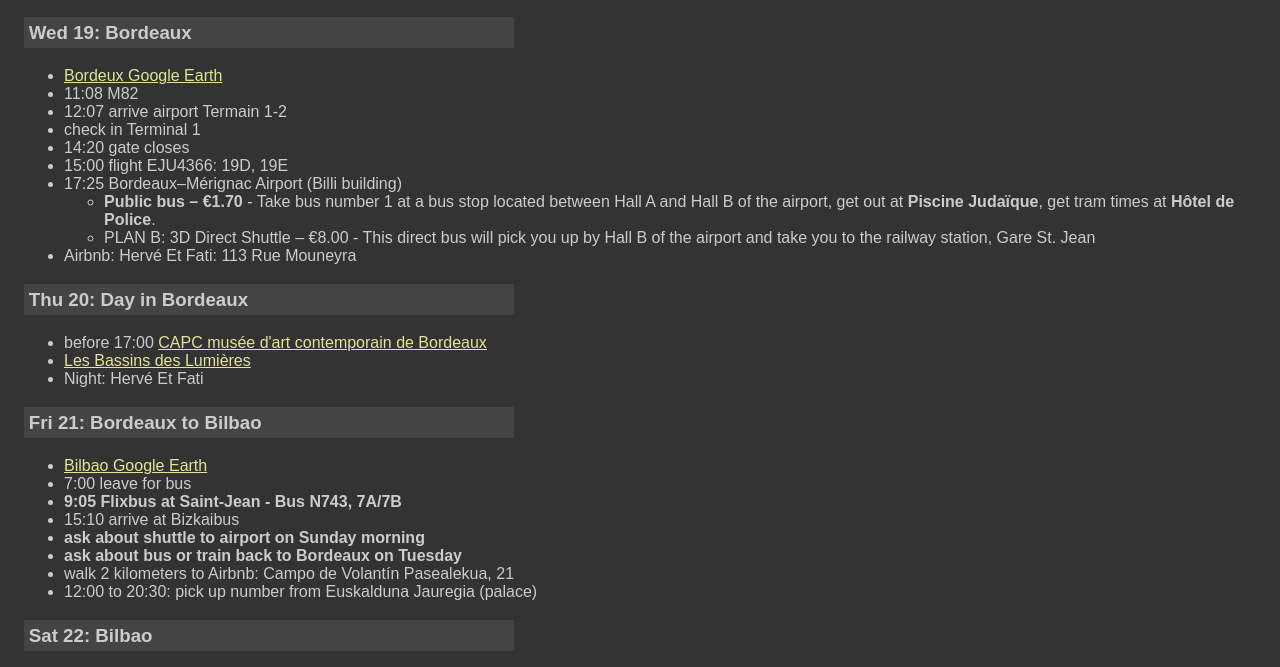
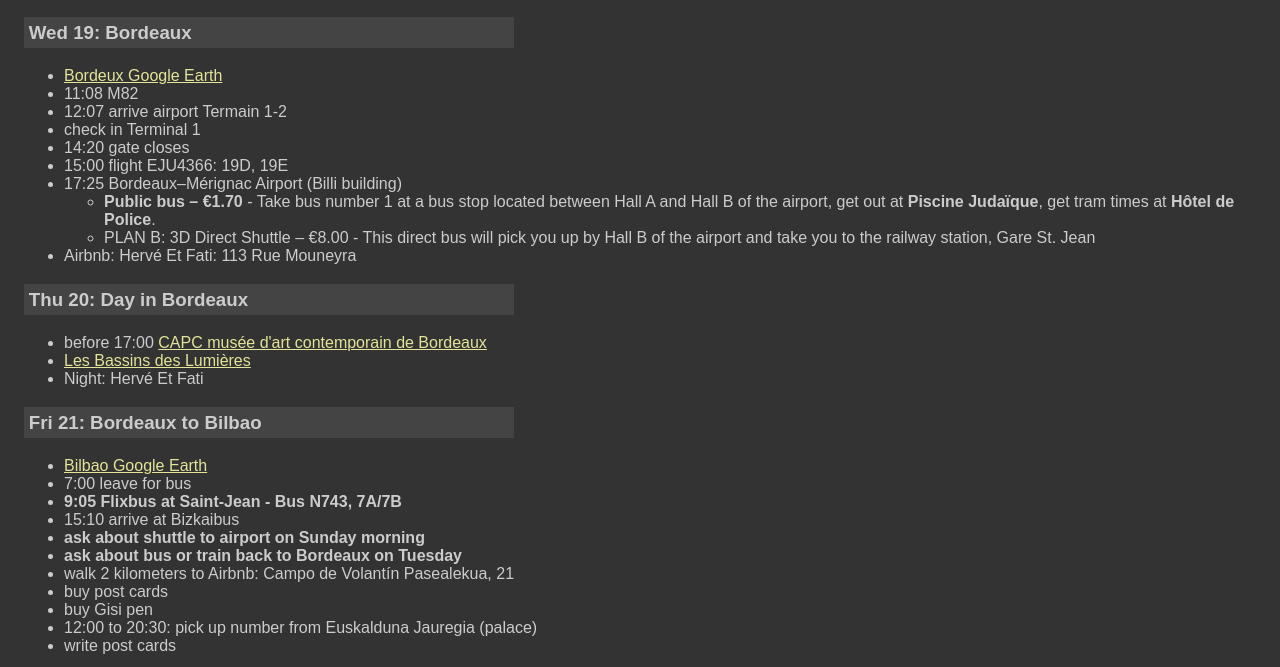
Before and after one commit to edwardtanguay/mara2022, a plain HTML site: page index.html in a window 1280 px wide. Shown: the part 111-778 px from the top of the page. Drawn offline with Linux system fonts and the light colour scheme.

Commit message:
add buys

```diff
--- a/index.html
+++ b/index.html
@@ -59,7 +59,10 @@ de Bordeaux</a></li>
 		<li><b>ask about shuttle to airport on Sunday morning</b></li>
 		<li><b>ask about bus or train back to Bordeaux on Tuesday</b></li>
 		<li>walk 2 kilometers to Airbnb: Campo de Volantín Pasealekua, 21</li>
+		<li>buy post cards</li>
+		<li>buy Gisi pen</li>
 		<li>12:00 to 20:30: pick up number from Euskalduna Jauregia (palace)</li>
+		<li>write post cards</li>
 	</ul>
 
 	<h3>Sat 22: Bilbao</h3>
```
